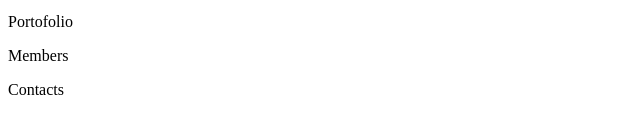
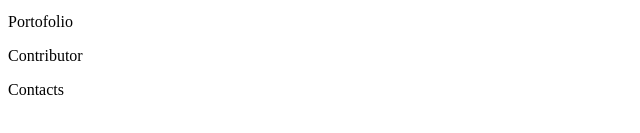
Before and after one commit to febrizal-hidayat/deadline-team, a plain HTML site: page index_2.html in a window 1280 px wide. Shown: the part 173-306 px from the top of the page, 0-640 px from the left. Drawn offline with Linux system fonts and the light colour scheme.

Commit message:
Update index_2.html

```diff
--- a/index_2.html
+++ b/index_2.html
@@ -17,12 +17,12 @@
       </div>
 
       <span class="fa fa-bars menu-icon"></span>
-
+      <!-- Ini dibikin inline -->
       <div class="header-right">
         <p>Latest Story</p>
         <p>Most Liked Story</p>
       </div>
-
+      <!-- Ini gw nggk tau mau diapain mohon petunjuk -->
       <div class="content-title">
         <p>Daftar Artikel</p>
       </div>
@@ -30,9 +30,10 @@
     </header>
 
     <footer>
+      <!-- Ini dibikin inline -->
       <div class="footer-list">
         <p>Portofolio</p>
-        <p>Members</p>
+        <p>Contributor</p>
         <p>Contacts</p>
       </div>
     </footer>
```
